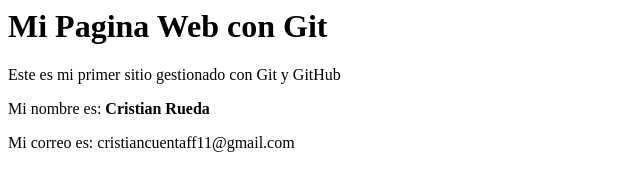
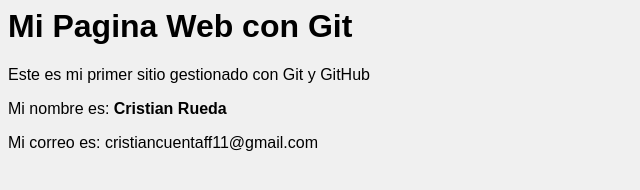
Before and after one commit to crisstiank1/MiPaginaWebb, a plain HTML site: page index.html in a window 1280 px wide. Shown: the whole page, without its empty margins (0-640 px from the left). Drawn offline with Linux system fonts and the light colour scheme.

Commit message:
Se agrego un archivo CSS con estilos basicos

```diff
--- a/index.html
+++ b/index.html
@@ -1,3 +1,4 @@
+<link rel="stylesheet" href="style.css">
 <h1>Mi Pagina Web con Git</h1>
 <p>Este es mi primer sitio gestionado con Git y GitHub</p>
 <p>Mi nombre es: <strong>Cristian Rueda</strong></p>
--- /dev/null
+++ b/style.css
@@ -0,0 +1,4 @@
+body{
+    background-color: #f0f0f0;
+    font-family: Arial, Helvetica, sans-serif;
+}
```
